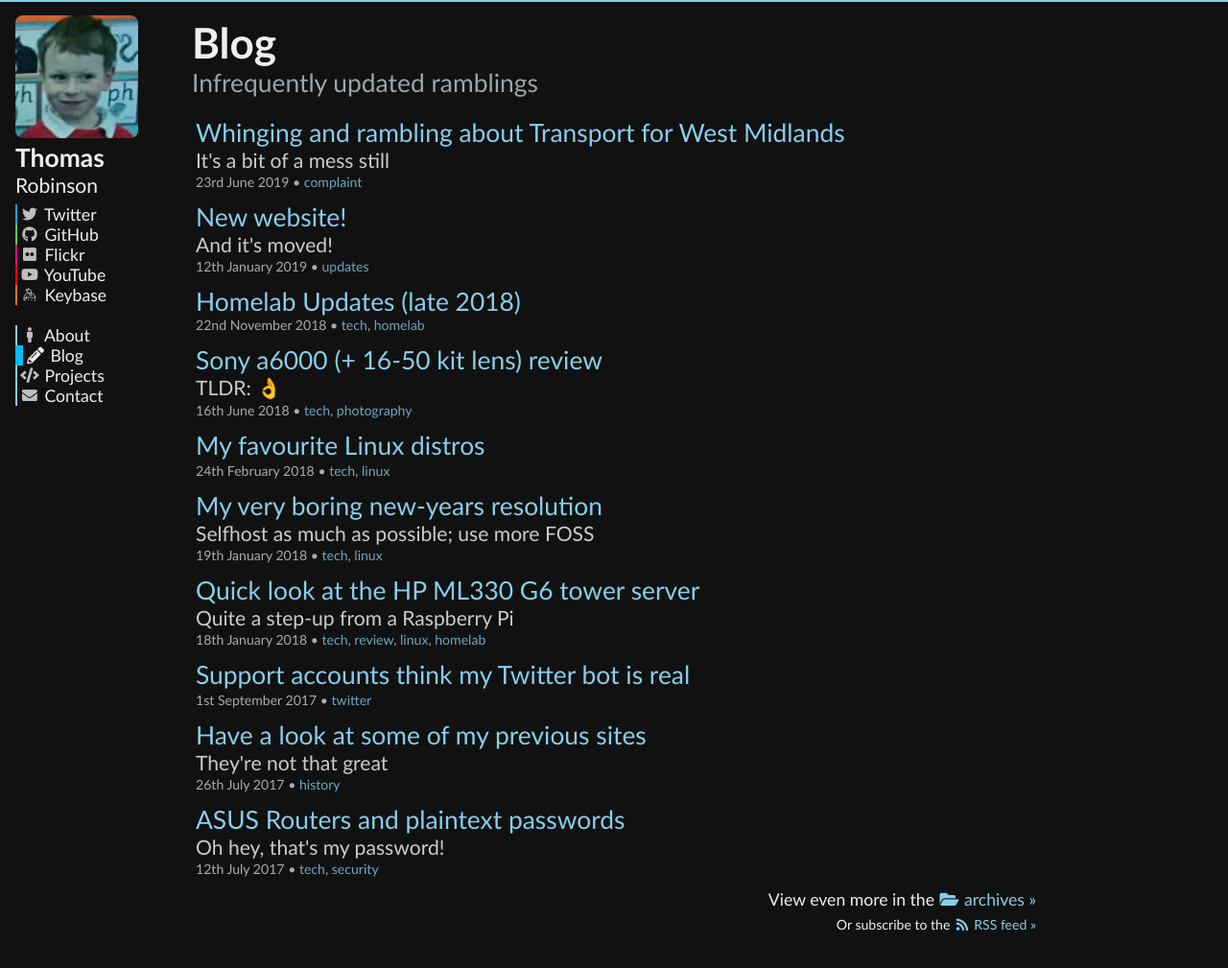
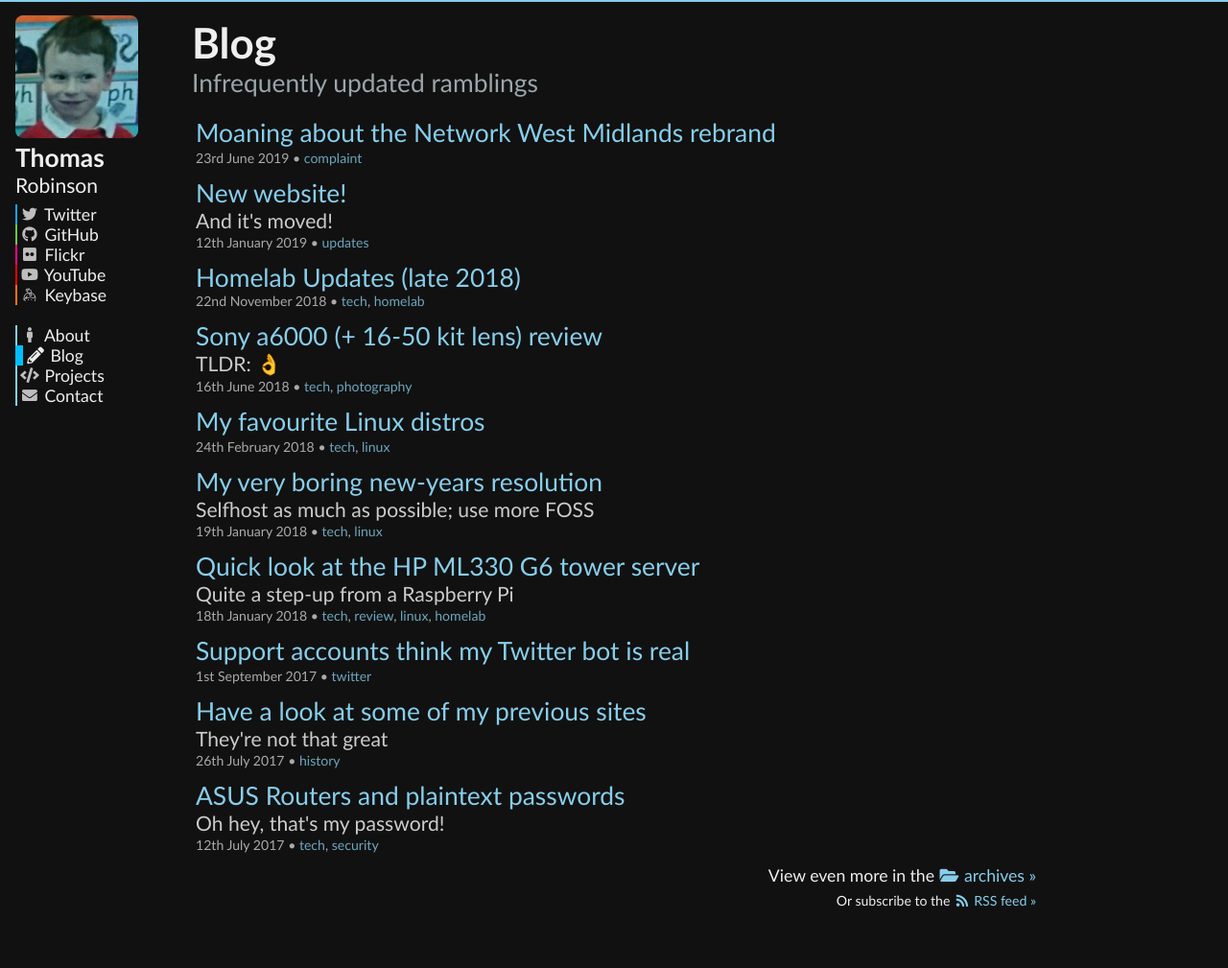
Before and after one commit to tomfishemoji/tomfishemoji.github.io, a Jekyll site: the page built from blog.html, in a window 1280 px wide and 1019 px high. Shown: the top 1009 px of the window at 96% size. Built offline with Jekyll 4.4.1, drawn with Linux system fonts in a browser that asks for light colours.

Commit message:
Update 2019-06-23-tfwm.md

```diff
--- a/_posts/2019-06-23-tfwm.md
+++ b/_posts/2019-06-23-tfwm.md
@@ -1,8 +1,7 @@
 ---
 layout: post
 wide: ish
-title: "Whinging and rambling about Transport for West Midlands"
-description: "It's a bit of a mess still"
+title: "Moaning about the Network West Midlands rebrand"
 image: transportforwm_wide-notext.png
 category:
   - complaint
```
